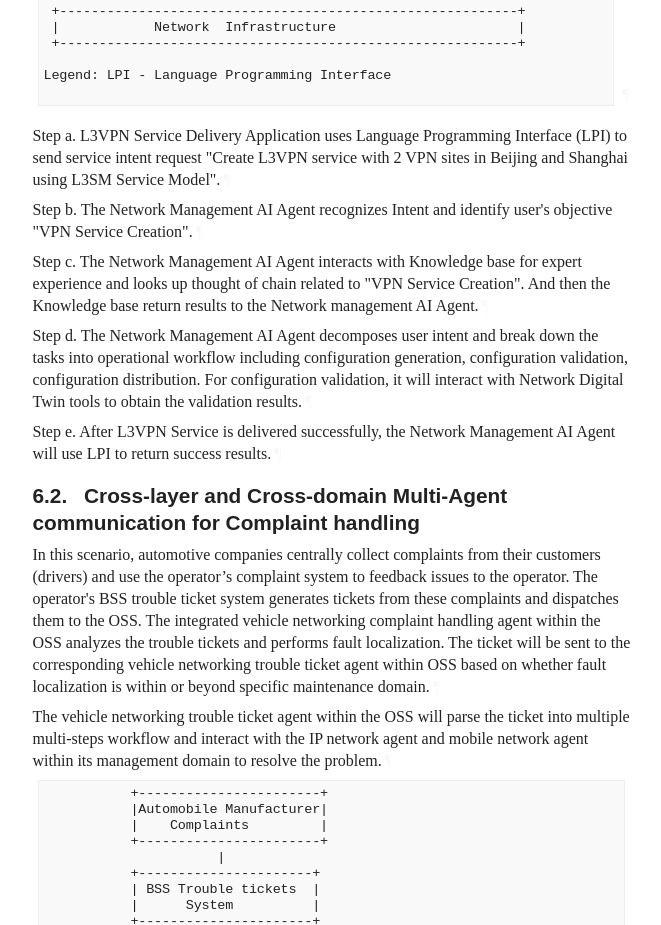
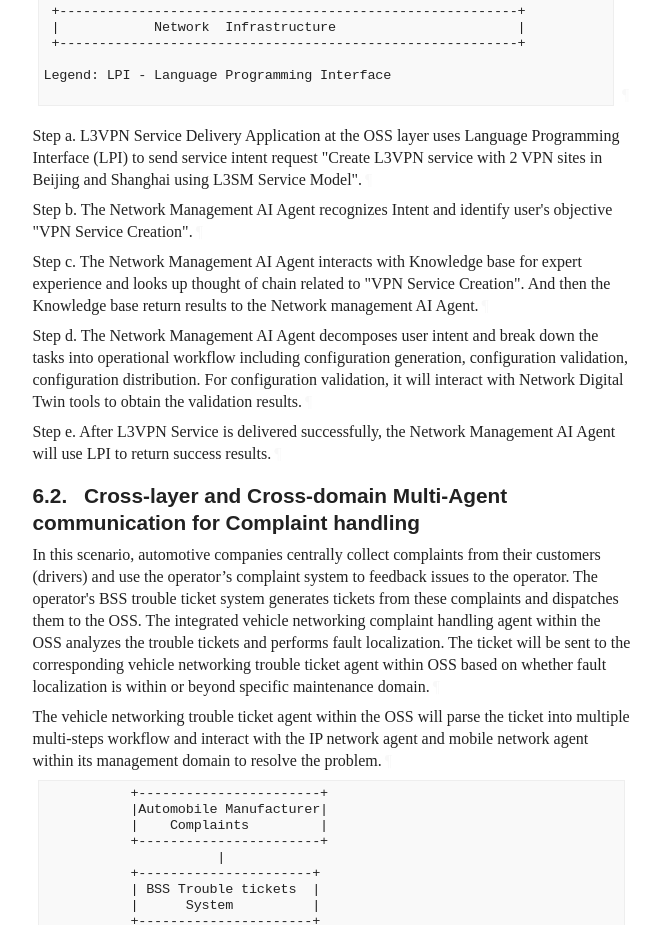
Before and after one commit to billwuqin/agentic-ai-ps, a plain HTML site: page draft-hong-nmrg-agenticai-ps.html in a window 1280 px wide. Shown: the part 8280-9205 px from the top of the page, without its empty margins (92-753 px from the left). Drawn offline with Linux system fonts and the light colour scheme; a web font is replaced by a local one.

Commit message:
Script updating gh-pages from 2bbcbcf. [ci skip]

```diff
--- a/draft-hong-nmrg-agenticai-ps.html
+++ b/draft-hong-nmrg-agenticai-ps.html
@@ -1651,7 +1651,7 @@ delay/loss/jitter distributions before any byte is moved, letting operators comp
                            |
  +---------+  +------------V--------------------------------+
  |         |  |                                             |
- |Knowledge|  | Network Management AI Agent                 |
+ |Knowledge|  |       Network Management AI Agent           |
  |  Base   &lt;--&gt;                                             |
  |         |  |  +----------------------------------------+ |
  +---------+  |  |     Intent Decomposing&amp;Analysis        | |
@@ -1672,7 +1672,7 @@ Legend: LPI - Language Programming Interface
 
 </pre><a href="#section-6.1-2" class="pilcrow">¶</a>
 </div>
-<p id="section-6.1-3">Step a. L3VPN Service Delivery Application uses Language Programming Interface (LPI)
+<p id="section-6.1-3">Step a. L3VPN Service Delivery Application at the OSS layer uses Language Programming Interface (LPI)
          to send service intent request "Create L3VPN service with 2 VPN sites in Beijing
              and Shanghai using L3SM Service Model".<a href="#section-6.1-3" class="pilcrow">¶</a></p>
 <p id="section-6.1-4">Step b. The Network Management AI Agent recognizes Intent and identify user's objective "VPN Service Creation".<a href="#section-6.1-4" class="pilcrow">¶</a></p>
```
Also changed, not shown: draft-hong-nmrg-agenticai-ps.txt.
